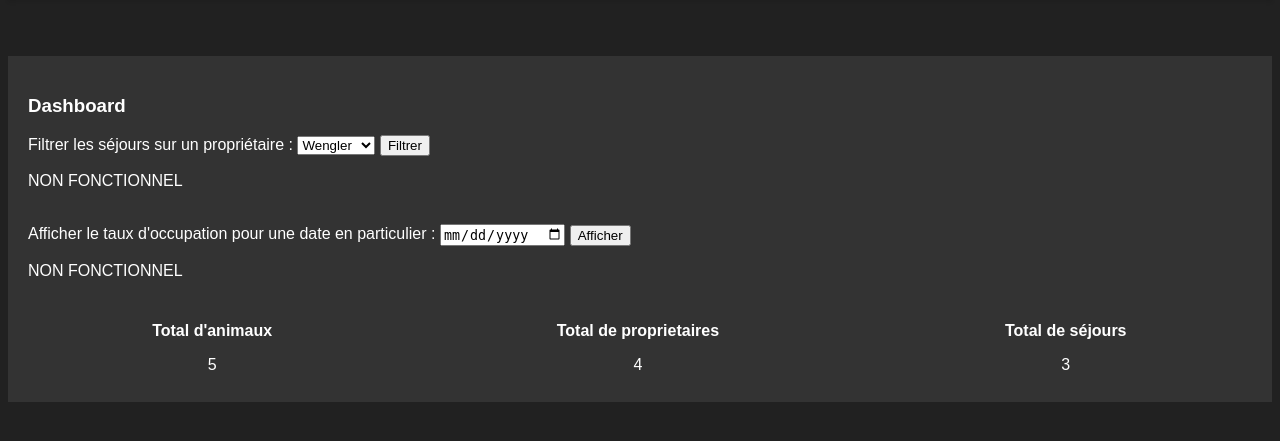
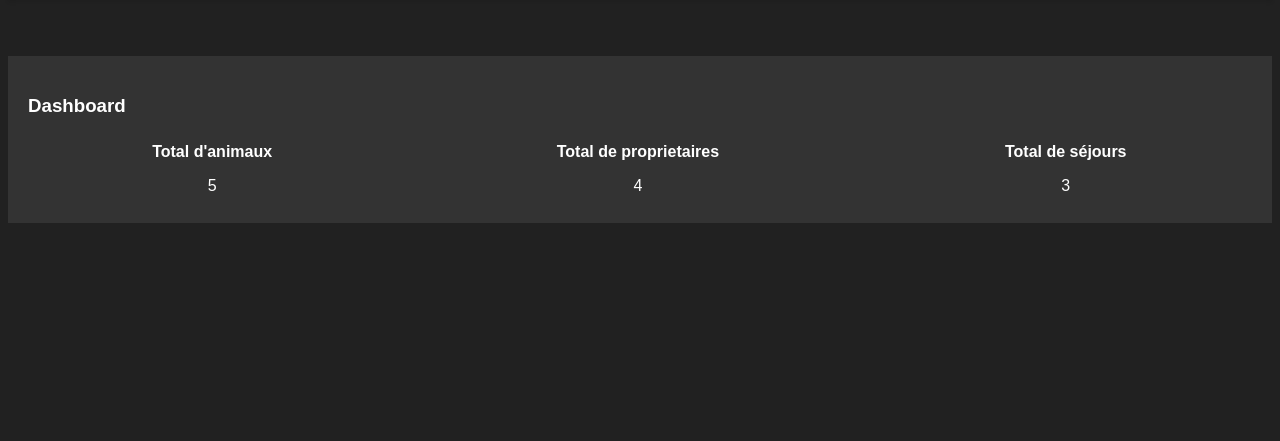
Before and after one commit to IFriee/chenil.exam_Juin_2023, a PHP site: page /dashboard in a window 1280 px wide. Shown: the part 209-650 px from the top of the page. Run offline with PHP 8.4, Linux system fonts and the light colour scheme; data comes from the database, SQL or seed files in the repository; both versions use the stored data as it was after the commit.

Commit message:
clear du code

```diff
--- a/controllers/DashboardController.php
+++ b/controllers/DashboardController.php
@@ -4,7 +4,6 @@ class DashboardController
 {
     public function index()
     {
-        $proprietaires = $this->loadProprietaires();
         $totalSejours = $this->calculateTotalSejours();
         $totalAnimaux = $this->calculateTotalAnimaux();
         $totalProprietaires = $this->calculateTotalProprietaires();
@@ -12,30 +11,6 @@ class DashboardController
         include('../views/dashboard/D_home.php');
     }
 
-    public function filterByProprietaire($proprietaireId)
-    {
-        $sejours = $this->getSejoursByProprietaire($proprietaireId);
-
-        include('../views/dashboard/sejours.php');
-    }
-
-
-    // non fonctionnel
-    public function calculateOccupationRate($date)
-    {
-        $occupationRate = $this->calculateOccupationRateForDate($date);
-
-        include('../views/dashboard/occupation.php');
-    }
-
-
-    private function loadProprietaires()
-    {
-        $proprietaireDAO = new ProprietaireDAO();
-        $proprietaires = $proprietaireDAO->fetch_all();
-
-        return $proprietaires;
-    }
 
 
 
@@ -66,34 +41,4 @@ class DashboardController
 
 
         // non fonctionnel
-
-    private function getSejoursByProprietaire($proprietaireId)
-    {
-        $proprietaire = Proprietaire::find($proprietaireId);
-
-        if ($proprietaire) {
-            $animaux = $proprietaire->animal;
-
-            $totalSejours = 0;
-
-            foreach ($animaux as $animal) {
-                $sejours = $animal->sejour;
-
-                $totalSejours += $sejours->count();
-            }
-
-            return $totalSejours;
-        }
-
-        return 0;
-    }
-
-        // non fonctionnel
-
-
-    private function calculateOccupationRateForDate($date)
-    {
-        return 0.75;
-    }
-
 }
--- a/views/dashboard/D_home.php
+++ b/views/dashboard/D_home.php
@@ -2,39 +2,7 @@
 <h3>Dashboard</h3>
 
 
-<!-- Filtrer les séjours sur un propriétaire -->
-<!-- non fonctionnel -->
 
-<form action="/dashboard" method="get">
-    <label for="proprietaire">Filtrer les séjours sur un propriétaire :</label>
-    <select name="proprietaire" id="proprietaire">
-        <?php foreach ($proprietaires as $proprietaire): ?>
-            <option value="<?= $proprietaire->id ?>"><?= $proprietaire->nom ?></option>
-        <?php endforeach; ?>
-    </select>
-    <input type="submit" value="Filtrer"> <p>NON FONCTIONNEL</p>
-
-</form>
-<?php
-if (isset($_GET['proprietaire'])) {
-    $proprietaireId = $_GET['proprietaire'];
-    $totalSejours = $this->getSejoursByProprietaire($proprietaireId);
-
-    echo "<p>Le nombre total de séjours pour le propriétaire sélectionné est : $totalSejours</p>";
-}
-?>
-
-
-<br>
-
-<form action="/dashboard" method="get">
-    <label for="date">Afficher le taux d'occupation pour une date en particulier :</label>
-    <input type="date" name="date" id="date">
-    <input type="submit" value="Afficher">
-    <p>NON FONCTIONNEL</p>
-</form>
-
-<br>
 
 <!-- Afficher le total tout-->
 <table>
```
Also changed, not shown: sql/canifornie.sql (+6 -8 lines).
